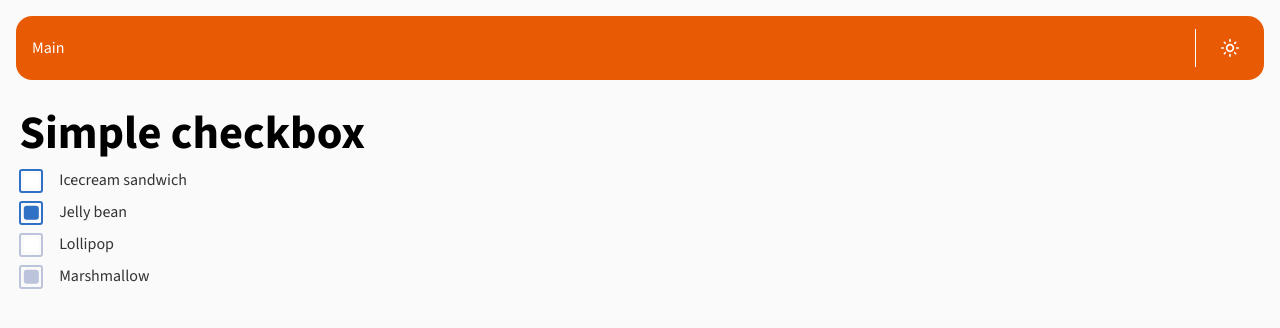
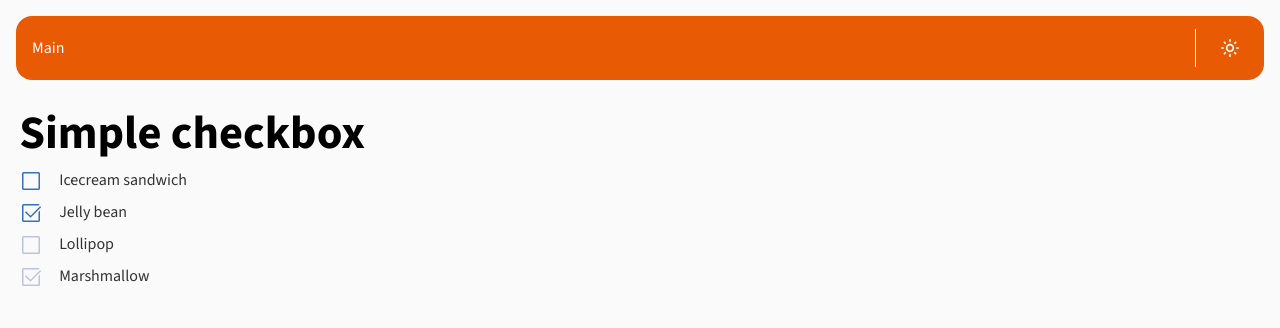
Before and after one commit to qroll/roll-web-lab, a Next.js app: page /a11y/checkbox in a window 1280 px wide. Shown: the top 328 px of the page. Built offline with nearby package versions, Linux system fonts and the light colour scheme.

Commit message:
Support mixed state in checkbox

```diff
--- a/src/components/checkbox/checkbox.tsx
+++ b/src/components/checkbox/checkbox.tsx
@@ -1,25 +1,35 @@
-import React from "react";
+import React, { useEffect, useImperativeHandle, useRef } from "react";
 import styled from "styled-components";
+import CheckboxCheckedIcon from "../icons/checkbox-checked-icon";
+import CheckboxBlankIcon from "../icons/checkbox-blank-icon";
+import CheckboxMixedIcon from "../icons/checkbox-mixed-icon";
 
-const _Checkbox = (props: React.InputHTMLAttributes<HTMLInputElement>, ref: React.ForwardedRef<HTMLInputElement>) => {
-  const { checked, disabled, onChange, ...otherProps } = props;
+const _Checkbox = (
+  props: React.InputHTMLAttributes<HTMLInputElement> & { indeterminate?: boolean },
+  ref: React.ForwardedRef<HTMLInputElement>
+) => {
+  const { checked, indeterminate, ...otherProps } = props;
+  const elementRef = useRef<HTMLInputElement>();
+
+  useImperativeHandle(ref, () => elementRef.current!!);
+
+  useEffect(() => {
+    if (elementRef.current) {
+      elementRef.current.indeterminate = indeterminate || false;
+    }
+  }, [indeterminate]);
+
   return (
     <Container>
-      <Input
-        type="checkbox"
-        checked={checked}
-        disabled={disabled}
-        onChange={onChange}
-        ref={ref as any}
-        {...otherProps}
-      />
-      <SelectionIndicator />
-      <Border />
+      <Input type="checkbox" ref={elementRef as any} checked={checked} {...otherProps} />
+      <SelectionIndicator>
+        {indeterminate ? <CheckboxMixedIcon /> : checked ? <CheckboxCheckedIcon /> : <CheckboxBlankIcon />}
+      </SelectionIndicator>
     </Container>
   );
 };
 
-export const Checkbox = React.forwardRef<HTMLInputElement, React.InputHTMLAttributes<HTMLInputElement>>(_Checkbox);
+export const Checkbox = React.forwardRef(_Checkbox);
 
 const Container = styled.div`
   position: relative;
@@ -34,6 +44,7 @@ const Container = styled.div`
 `;
 
 const Input = styled.input`
+  position: absolute;
   opacity: 0;
   height: 100%;
   width: 100%;
@@ -44,50 +55,23 @@ const Input = styled.input`
 `;
 
 const SelectionIndicator = styled.div`
-  position: absolute;
-  left: 50%;
-  top: 50%;
-  transform: translate(-50%, -50%);
-
-  height: 60%;
-  width: 60%;
-  border-radius: 3px;
-
-  background: white;
+  height: 100%;
+  width: 100%;
+  color: #3070c5;
 
   ${Input}:hover:checked + & {
-    background: #204b83;
+    color: #204b83;
   }
 
   ${Input}:checked + & {
-    background: #3070c5;
+    color: #3070c5;
   }
 
-  ${Input}:disabled:checked + & {
-    background: #bcc4db;
+  ${Input}:indeterminate + & {
+    color: #3070c5;
+  }
+
+  ${Input}:disabled + & {
+    color: #bcc4db;
   }
 `;
-
-const Border = styled.div`
-  position: absolute;
-  left: 50%;
-  top: 50%;
-  transform: translate(-50%, -50%);
-
-  height: 100%;
-  width: 100%;
-  border: 2px solid #3070c5;
-  border-radius: 3px;
-
-  ${Input}:hover + div + & {
-    border-color: #183863;
-  }
-
-  ${Input}:disabled + div + & {
-    border-color: #bcc4db;
-  }
-
-  ${Input}:focus + div + & {
-    outline: 2px solid #bcc4db;
-  }
-`;
```
